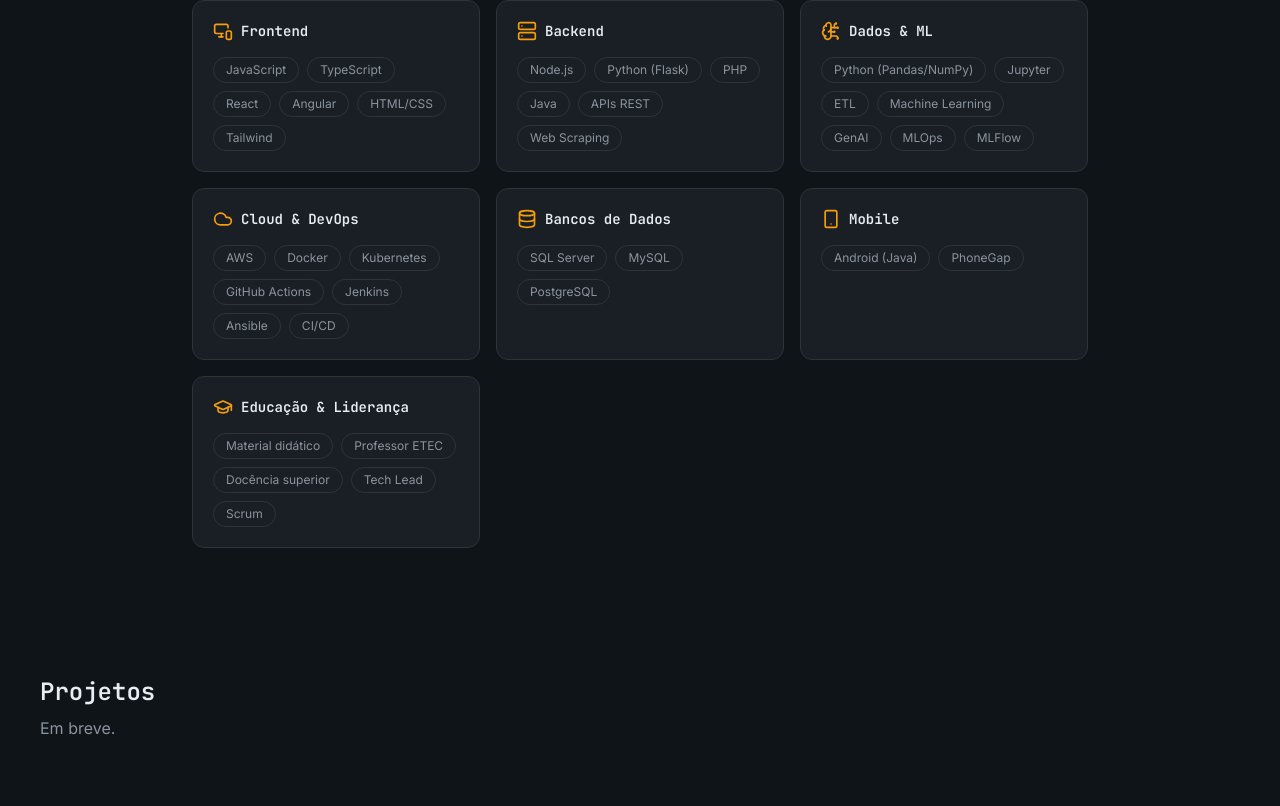
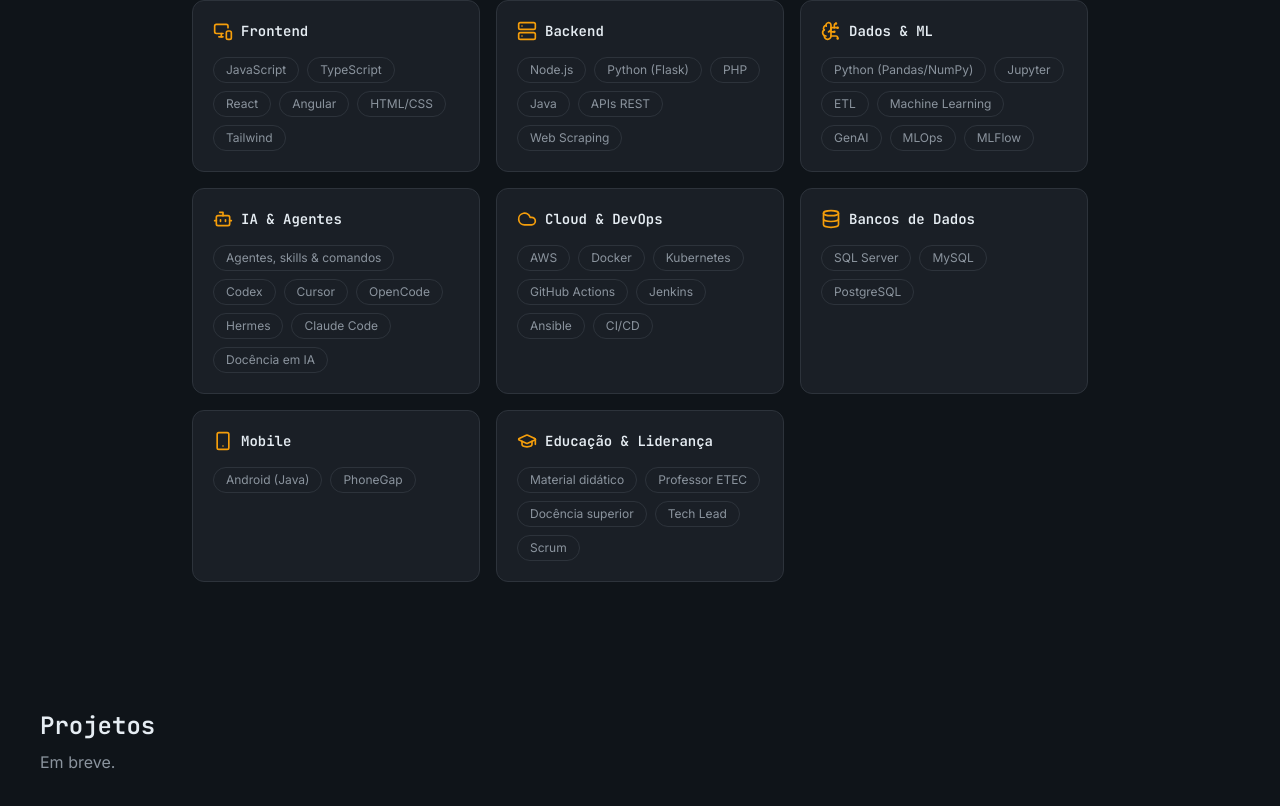
Before and after one commit to dlpires/portfolio, a Next.js app: page / in a window 1280 px wide. Shown: the part 1830-2636 px from the top of the page. Built offline with nearby package versions, Linux system fonts and the light colour scheme.

Commit message:
feat(skills): add AI & agents category

```diff
--- a/src/data/skills.ts
+++ b/src/data/skills.ts
@@ -5,6 +5,7 @@
   | "cloud"
   | "database"
   | "mobile"
+  | "ai"
   | "education";
 
 export type SkillCategory = {
@@ -38,6 +39,19 @@
     ],
   },
   {
+    title: "IA & Agentes",
+    icon: "ai",
+    skills: [
+      "Agentes, skills & comandos",
+      "Codex",
+      "Cursor",
+      "OpenCode",
+      "Hermes",
+      "Claude Code",
+      "Docência em IA",
+    ],
+  },
+  {
     title: "Cloud & DevOps",
     icon: "cloud",
     skills: ["AWS", "Docker", "Kubernetes", "GitHub Actions", "Jenkins", "Ansible", "CI/CD"],
--- a/src/sections/SkillsGrid.tsx
+++ b/src/sections/SkillsGrid.tsx
@@ -1,4 +1,5 @@
 import {
+  Bot,
   BrainCircuit,
   Cloud,
   Database,
@@ -14,6 +15,7 @@
   frontend: MonitorSmartphone,
   backend: Server,
   data: BrainCircuit,
+  ai: Bot,
   cloud: Cloud,
   database: Database,
   mobile: Smartphone,
```
